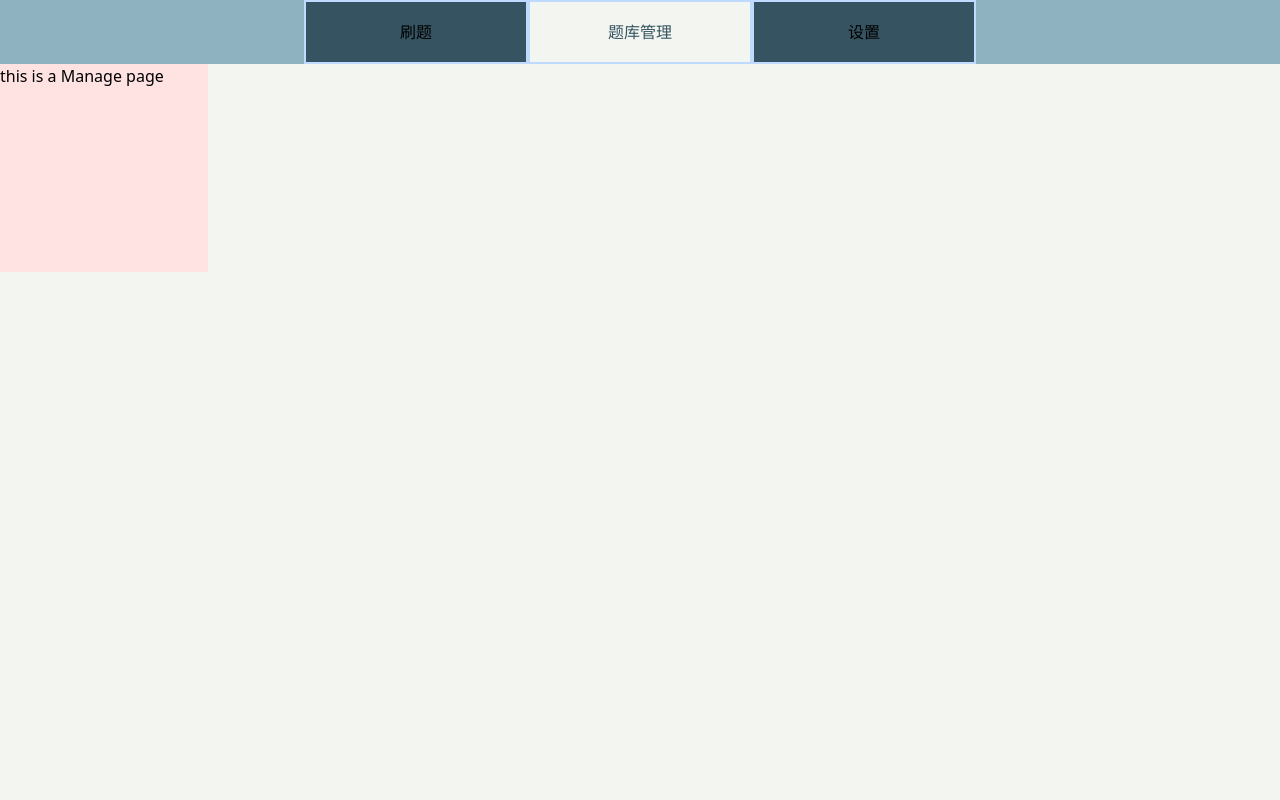
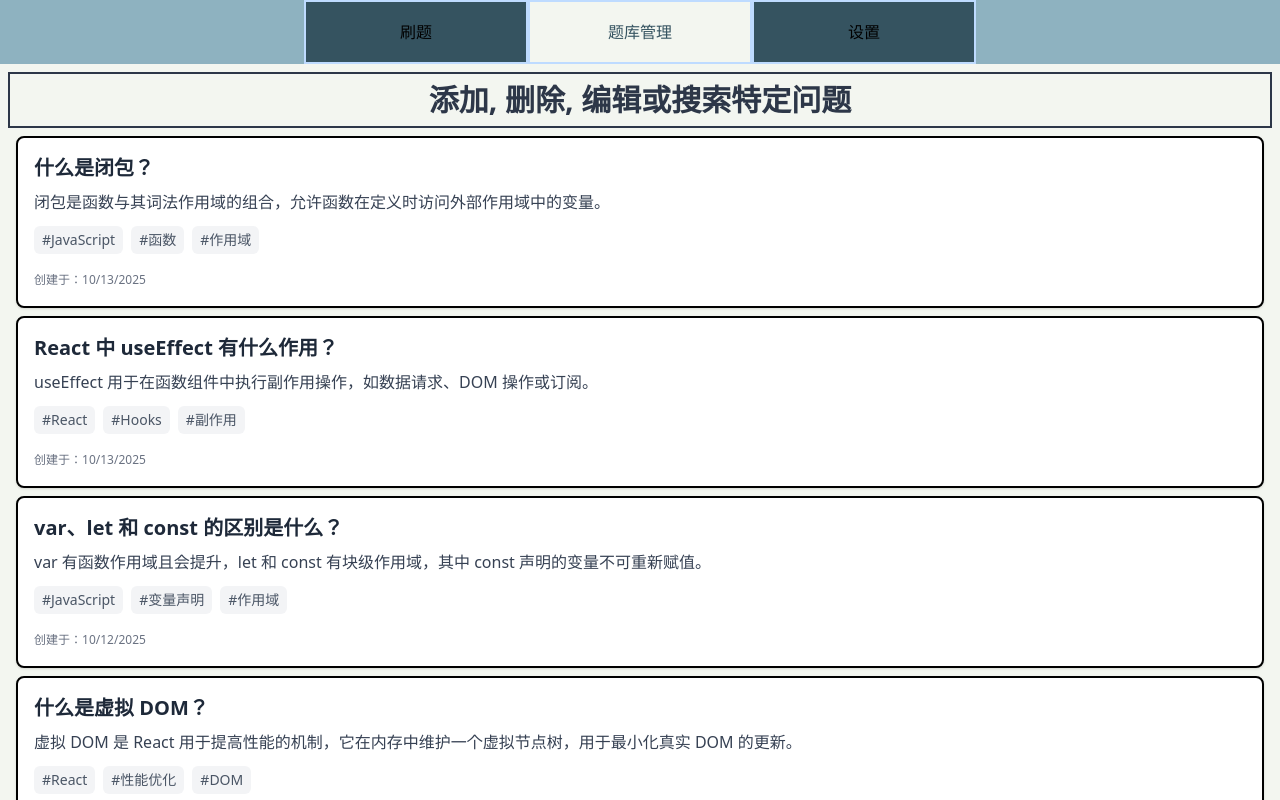
Before and after one commit to nydo-weng/no-stop-ts, a React (Vite) app: page / in a window 1280 px wide. Built offline with nearby package versions, Linux system fonts and the light colour scheme.

Commit message:
feat: complete QuestionCard component for render every questions; meet a difficuty witch is about styling, the overflow is hard to setup, need to learn more about this. But any way, for now the layout looks good;

```diff
--- a/src/index.css
+++ b/src/index.css
@@ -5,3 +5,7 @@
     height: 100%;
   }
 }
+/*
+- html (100% of viewport)
+- body (100% of html)
+- #root (100% of body) */
--- a/src/main.tsx
+++ b/src/main.tsx
@@ -4,4 +4,5 @@ import { RouterProvider } from 'react-router';
 
 import router from '@/router';
 
+// 这里这个 #root, 高度是 100% of viewport
 createRoot(document.getElementById('root')!).render(<RouterProvider router={router} />);
--- a/src/pages/Layout/Layout.tsx
+++ b/src/pages/Layout/Layout.tsx
@@ -19,9 +19,9 @@ function Layout() {
   };
 
   return (
-    <div className="h-screen flex flex-col bg-[#8A6460] items-center">
-      <div className="container bg-[#355360] flex-1 flex flex-col">
-        <header className="h-16 w-full bg-[#8EB2C0] flex items-center justify-center">
+    <div className="layout-container h-screen w-screen bg-[#8A6460] flex justify-center">
+      <div className="container h-screen bg-[#355360] flex flex-col">
+        <header className="h-16 w-full bg-[#8EB2C0] flex justify-center">
           <nav className="h-full w-full max-w-2xl bg-[#355360]">
             <ul className="h-full w-full flex items-center justify-between">
               <NavButton path="/practice">刷题</NavButton>
@@ -30,7 +30,7 @@ function Layout() {
             </ul>
           </nav>
         </header>
-        <main className="flex-1 bg-[#F3F6F0]">
+        <main className="flex-1 overflow-hidden">
           <Outlet />
         </main>
       </div>
--- a/src/pages/Manage/Manage.tsx
+++ b/src/pages/Manage/Manage.tsx
@@ -1,10 +1,94 @@
-import type { ReactNode } from 'react';
+import QuestionCard from './QuestionCard';
 
-interface ManageProps {
-  children?: ReactNode;
-}
+const data = [
+  {
+    id: 1,
+    question: '什么是闭包？',
+    answer: '闭包是函数与其词法作用域的组合，允许函数在定义时访问外部作用域中的变量。',
+    tags: ['JavaScript', '函数', '作用域'],
+    createdAt: '2025-10-13T12:00:00Z',
+    reviewCount: 3,
+    lastReviewed: '2025-10-13T15:30:00Z',
+  },
+  {
+    id: 2,
+    question: 'React 中 useEffect 有什么作用？',
+    answer: 'useEffect 用于在函数组件中执行副作用操作，如数据请求、DOM 操作或订阅。',
+    tags: ['React', 'Hooks', '副作用'],
+    createdAt: '2025-10-13T13:10:00Z',
+    reviewCount: 2,
+    lastReviewed: '2025-10-14T09:00:00Z',
+  },
+  {
+    id: 3,
+    question: 'var、let 和 const 的区别是什么？',
+    answer:
+      'var 有函数作用域且会提升，let 和 const 有块级作用域，其中 const 声明的变量不可重新赋值。',
+    tags: ['JavaScript', '变量声明', '作用域'],
+    createdAt: '2025-10-12T09:30:00Z',
+    reviewCount: 5,
+    lastReviewed: '2025-10-15T10:00:00Z',
+  },
+  {
+    id: 4,
+    question: '什么是虚拟 DOM？',
+    answer:
+      '虚拟 DOM 是 React 用于提高性能的机制，它在内存中维护一个虚拟节点树，用于最小化真实 DOM 的更新。',
+    tags: ['React', '性能优化', 'DOM'],
+    createdAt: '2025-10-10T08:00:00Z',
+    reviewCount: 4,
+    lastReviewed: '2025-10-14T16:00:00Z',
+  },
+  {
+    id: 5,
+    question: '什么是原型链？',
+    answer: '原型链是 JavaScript 实现继承的机制，对象可以通过原型链访问其他对象的属性和方法。',
+    tags: ['JavaScript', '原型', '继承'],
+    createdAt: '2025-10-11T14:20:00Z',
+    reviewCount: 6,
+    lastReviewed: '2025-10-15T09:40:00Z',
+  },
+  {
+    id: 6,
+    question: '什么是 Promise？',
+    answer: 'Promise 是用于处理异步操作的对象，表示一个未来可能完成或拒绝的值。',
+    tags: ['JavaScript', '异步', 'Promise'],
+    createdAt: '2025-10-13T11:00:00Z',
+    reviewCount: 3,
+    lastReviewed: '2025-10-15T12:30:00Z',
+  },
+  {
+    id: 7,
+    question: 'React 中的状态提升是什么？',
+    answer: '状态提升指将多个组件共享的 state 提升到它们的共同父组件中，以便统一管理和传递。',
+    tags: ['React', '状态管理', '组件通信'],
+    createdAt: '2025-10-14T07:15:00Z',
+    reviewCount: 1,
+    lastReviewed: '2025-10-14T10:00:00Z',
+  },
+  {
+    id: 8,
+    question: '什么是事件循环（Event Loop）？',
+    answer: '事件循环是 JavaScript 的运行机制，用于协调同步和异步任务的执行顺序。',
+    tags: ['JavaScript', '事件循环', '异步'],
+    createdAt: '2025-10-09T10:00:00Z',
+    reviewCount: 7,
+    lastReviewed: '2025-10-15T11:50:00Z',
+  },
+];
 
-function Manage({ children }: ManageProps) {
-  return <div className="w-52 h-52 bg-red-100">this is a Manage page {children}</div>;
+function Manage() {
+  return (
+    <div className="w-full h-full bg-[#F3F6F0] flex flex-col overflow-hidden">
+      <h2 className="text-3xl font-bold text-center text-[#2D3748] border-2 p-2 m-2">
+        添加, 删除, 编辑或搜索特定问题
+      </h2>
+      <div className="question-container flex flex-col w-full flex-1 min-h-0 bg-[#F3F6F0] overflow-auto">
+        {data.map((item) => (
+          <QuestionCard key={item.id} {...item} />
+        ))}
+      </div>
+    </div>
+  );
 }
 export default Manage;
--- /dev/null
+++ b/src/pages/Manage/QuestionCard/QuestionCard.tsx
@@ -0,0 +1,27 @@
+interface Question {
+  question: string;
+  answer: string;
+  tags: string[];
+  createdAt: string;
+}
+
+function QuestionCard({ question, answer, tags, createdAt }: Question) {
+  return (
+    <article className="card bg-white border-2 rounded-lg p-4 shadow mx-4 mb-2">
+      <h3 className="text-xl font-semibold text-gray-800 mb-2">{question}</h3>
+      <p className="text-gray-700 mb-3">{answer}</p>
+      <div className="flex flex-wrap gap-2 mb-3">
+        {tags.map((tag) => (
+          <span key={tag} className="text-sm text-gray-600 bg-gray-100 px-2 py-1 rounded-md">
+            #{tag}
+          </span>
+        ))}
+      </div>
+      <time className="text-xs text-gray-500" dateTime={createdAt}>
+        创建于：{new Date(createdAt).toLocaleDateString()}
+      </time>
+    </article>
+  );
+}
+
+export default QuestionCard;
--- /dev/null
+++ b/src/pages/Manage/QuestionCard/index.tsx
@@ -0,0 +1 @@
+export { default } from './QuestionCard';
--- a/src/router/router.tsx
+++ b/src/router/router.tsx
@@ -7,6 +7,7 @@ import Practice from '@/pages/Practice';
 
 const router = createBrowserRouter([
   {
+    // 一级路由, 现在直接挂载到 #root
     path: '/',
     element: <Layout />,
     children: [
```
